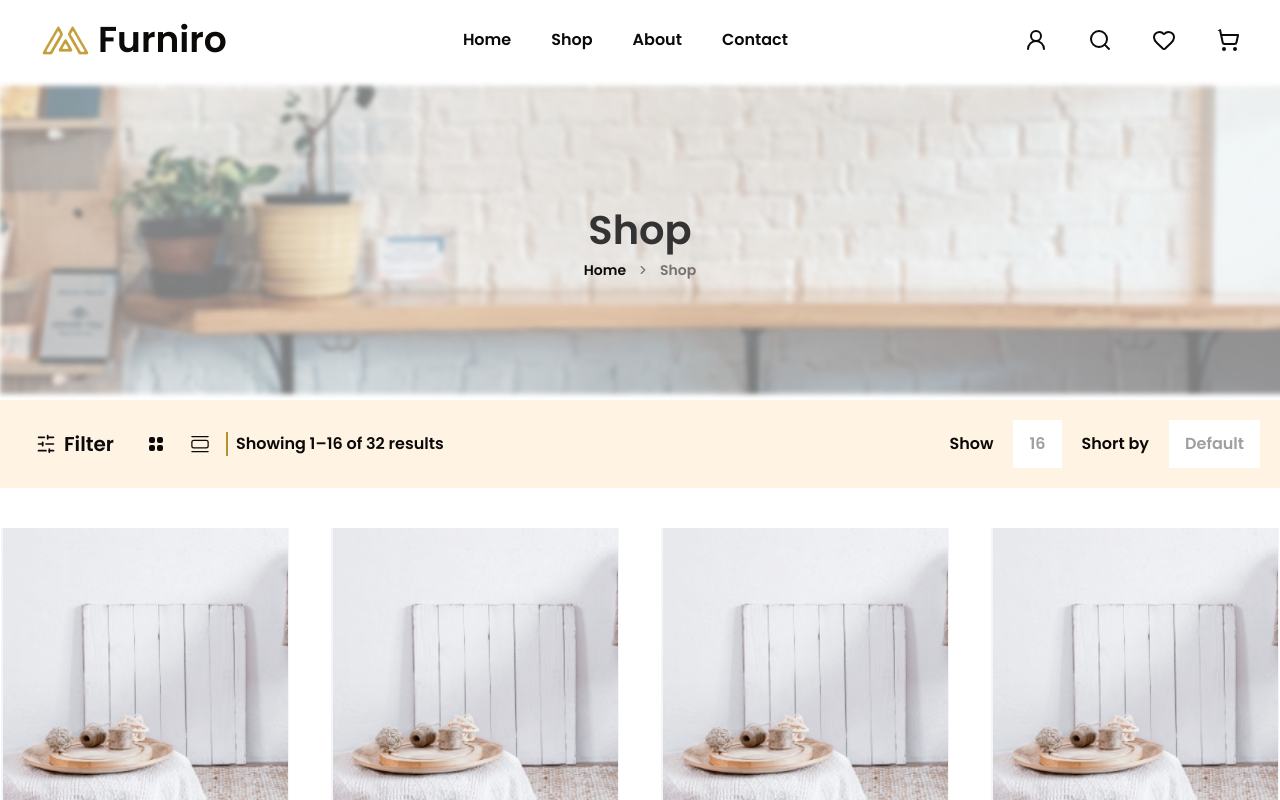
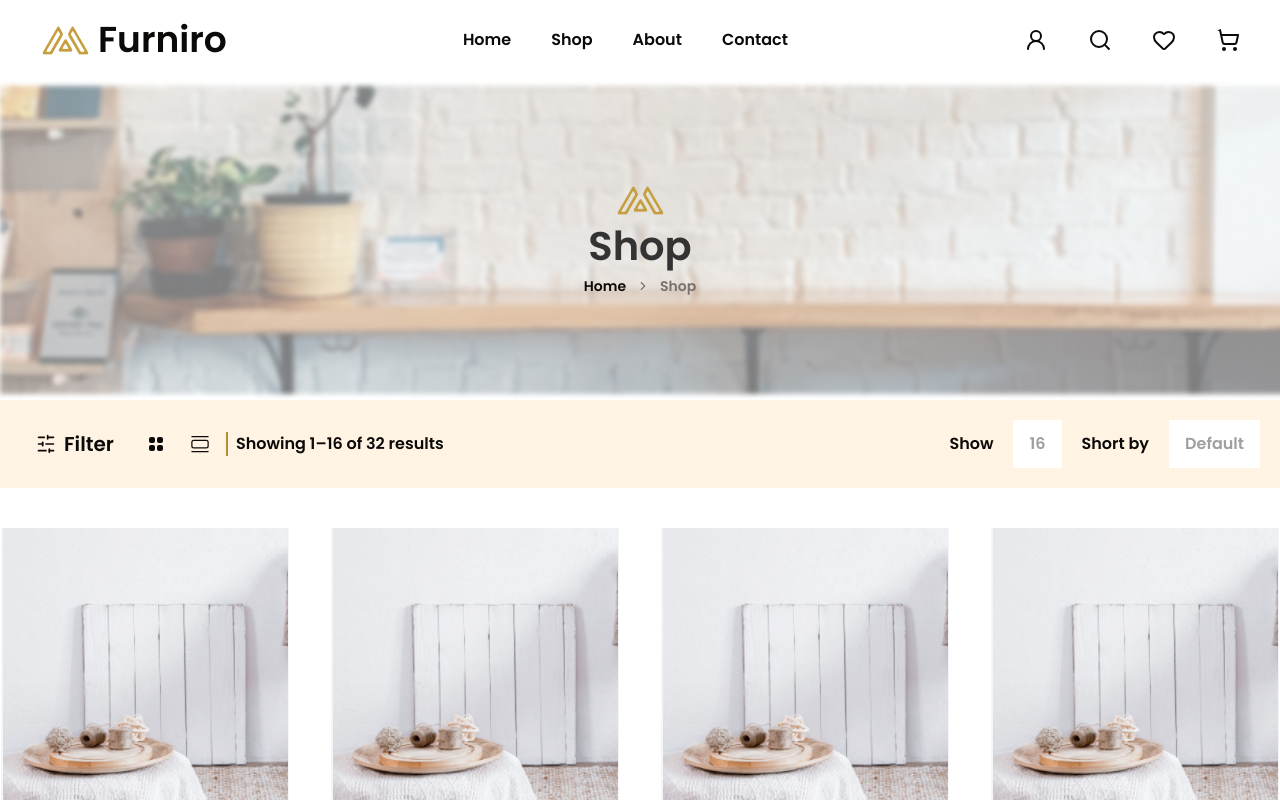
Before and after one commit to ShawonMondol-Shibu/Furniro-shop, a Next.js app: page /shop in a window 1280 px wide. Shown: the top 800 px of the page. Built offline with nearby package versions, Linux system fonts and the light colour scheme.

Commit message:
breadcrumb add on about page

```diff
--- a/components/layouts/HeaderBreadCrumb.tsx
+++ b/components/layouts/HeaderBreadCrumb.tsx
@@ -8,6 +8,7 @@ import {
   BreadcrumbPage,
   BreadcrumbSeparator,
 } from "../ui/breadcrumb";
+import Image from "next/image";
 
 interface headerType {
   title: string;
@@ -24,6 +25,7 @@ export default function HeaderBreadCrumb({
     <>
       <header className="bg-[url(/images/shopBanner.png)] bg-cover h-80 w-full text-center flex items-center">
         <div className="m-auto">
+          <Image src={'/images/logo.png'} width={50} height={50} alt="Furniro Hero logo" className="m-auto"/>
           <Title className="text-center">{title} </Title>
           <Breadcrumb className="">
             <BreadcrumbList>
```
